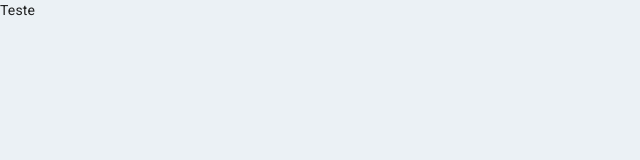
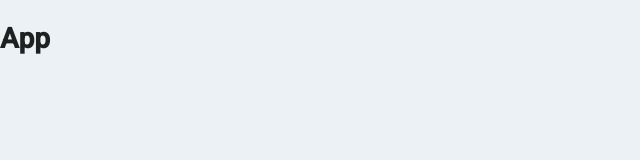
Before and after one commit to BrenoVelasco/github-api-consumer, a React (Create React App) app: page / in a window 1280 px wide. Shown: the top 160 px of the page, without its empty margins (0-640 px from the left). Built offline with nearby package versions, Linux system fonts and the light colour scheme.

Commit message:
Created ApplicationContainer

```diff
--- /dev/null
+++ b/src/ApplicationContainer.jsx
@@ -0,0 +1,11 @@
+import React from 'react'
+import AppContainer from './containers/AppContainer'
+
+/**
+ * Application layer that handles generic business rules
+ */
+const ApplicationContainer = () => {
+  return <AppContainer />
+}
+
+export default ApplicationContainer
--- a/src/ApplicationStyle.jsx
+++ b/src/ApplicationStyle.jsx
@@ -1,7 +1,7 @@
 import * as React from 'react'
 import { ThemeProvider, responsiveFontSizes } from '@material-ui/core/styles'
 import CssBaseline from '@material-ui/core/CssBaseline'
-// import ApplicationContainer from './ApplicationContainer'
+import ApplicationContainer from './ApplicationContainer'
 import theme from './theme'
 import './styles/css/index.css'
 
@@ -11,7 +11,9 @@ import './styles/css/index.css'
 const ApplicationStyle = () => {
   return (
     <CssBaseline>
-      <ThemeProvider theme={responsiveFontSizes(theme)}>Teste</ThemeProvider>
+      <ThemeProvider theme={responsiveFontSizes(theme)}>
+        <ApplicationContainer />
+      </ThemeProvider>
     </CssBaseline>
   )
 }
```
